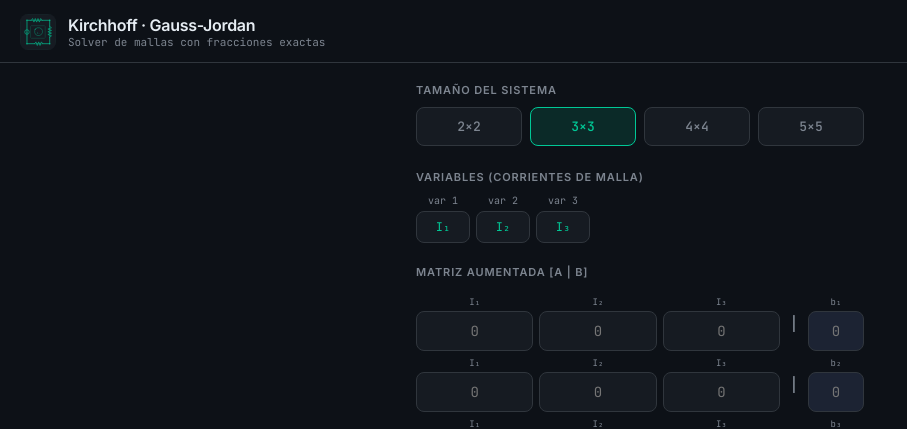
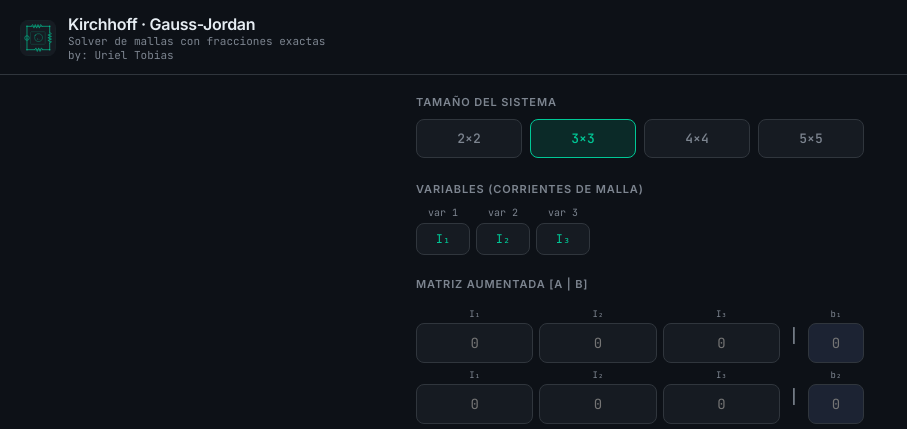
Before and after one commit to UrielTobiasVIP/Kirchhoffs-Laws, a Flask app: page / in a window 1280 px wide. Shown: the top 429 px of the page, without its empty margins (0-907 px from the left). Run offline with Flask 3, Linux system fonts and the light colour scheme.

Commit message:
Add author name to the header in index.html

```diff
--- a/templates/index.html
+++ b/templates/index.html
@@ -443,6 +443,7 @@
   <div class="header-text">
     <h1>Kirchhoff · Gauss-Jordan</h1>
     <p>Solver de mallas con fracciones exactas</p>
+    <p>by: Uriel Tobias</p>
   </div>
 </header>
 
```
